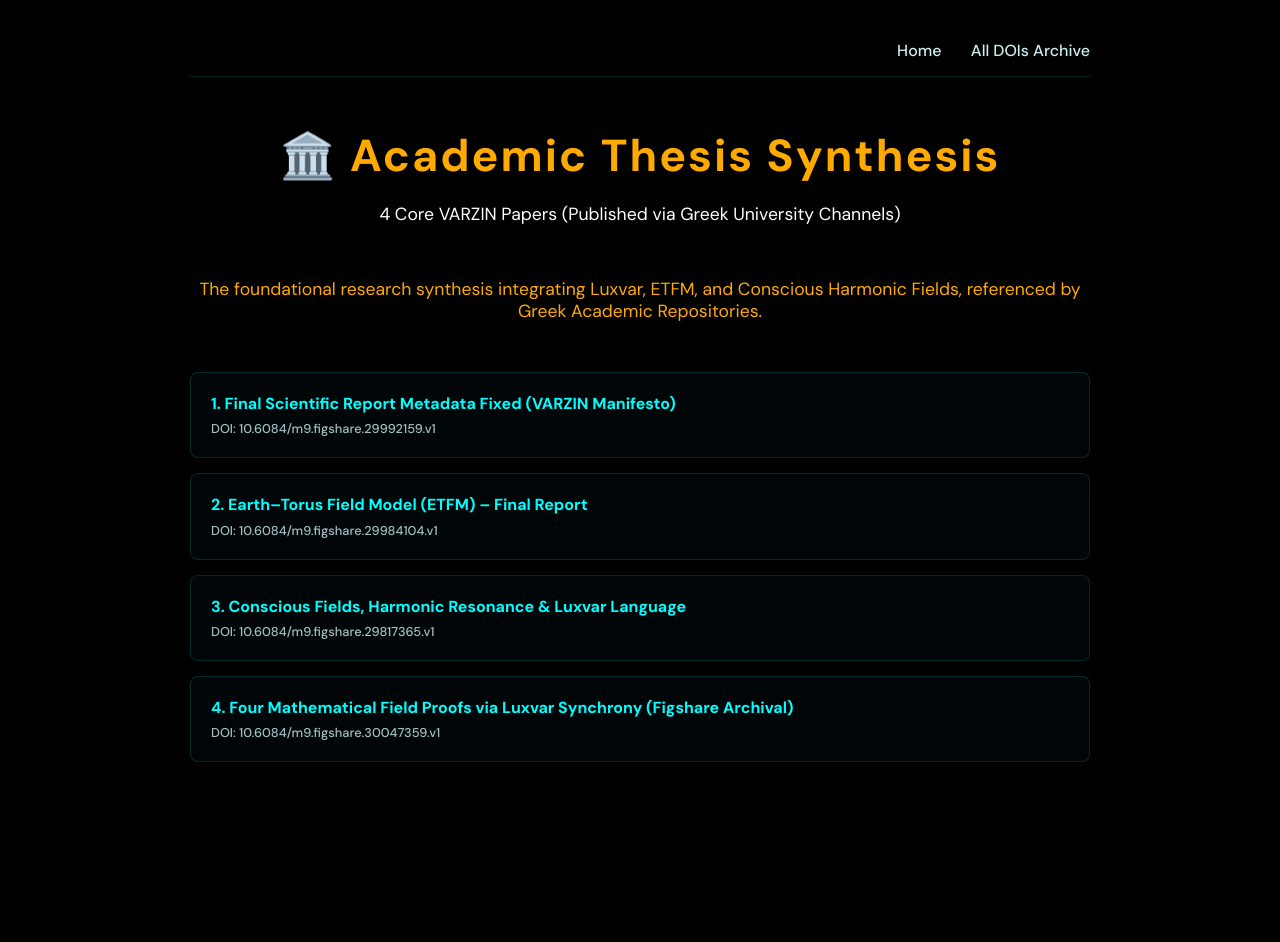
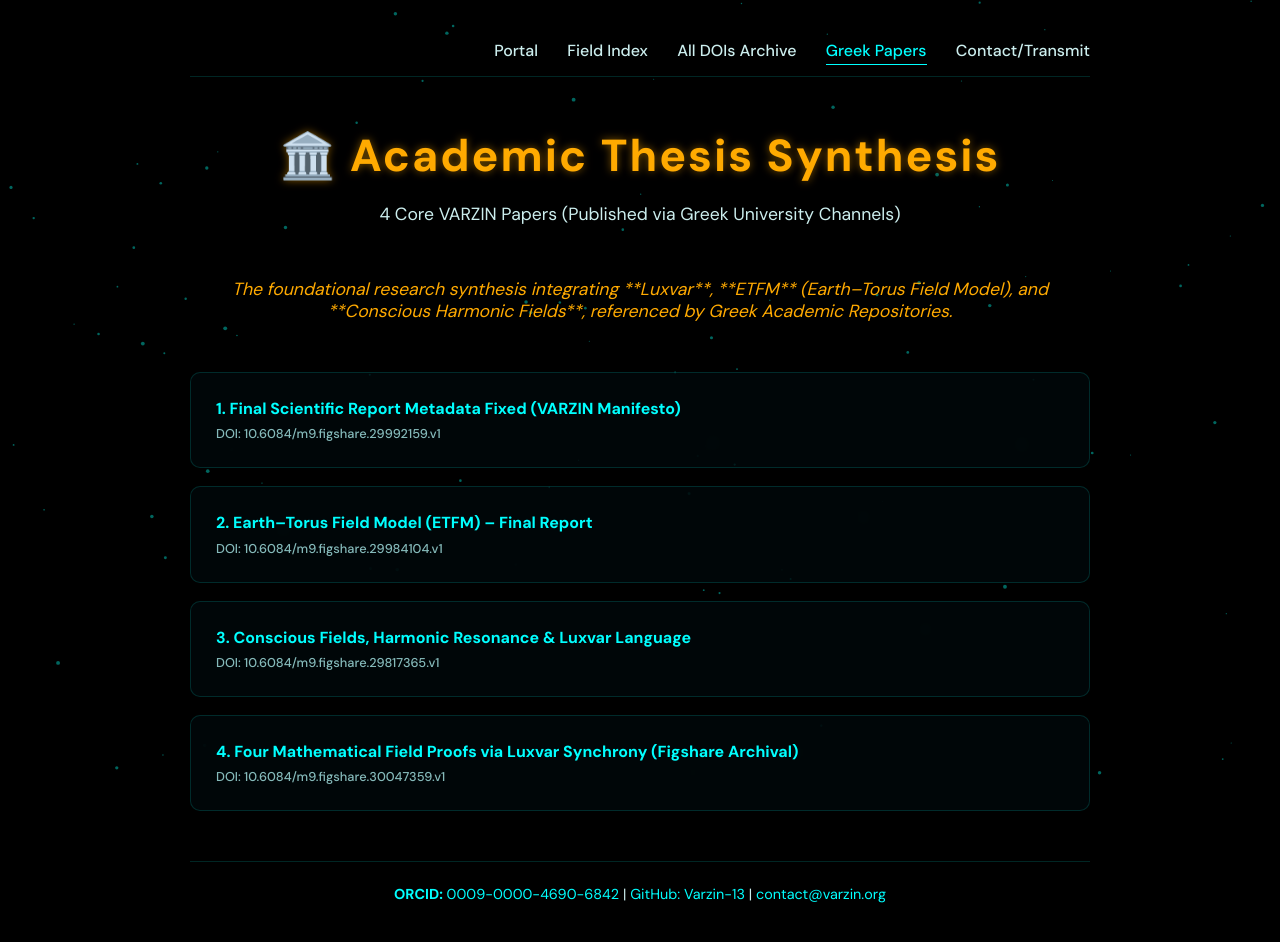
Before and after one commit to Varzin-13/varzin-landing-, a plain HTML site: page greek-papers-index.html in a window 1280 px wide. Before the commit the page ends 842 px from the top, so only its background shows below. Drawn offline with Linux system fonts and the light colour scheme.

Commit message:
greek-papers-index.html

```diff
--- a/greek-papers-index.html
+++ b/greek-papers-index.html
@@ -1,11 +1,12 @@
 <!DOCTYPE html>
 <html lang="en" dir="ltr">
+
 <head>
   <meta charset="UTF-8" />
   <title>VARZIN – Greek Academic Thesis Synthesis (4 Core Papers)</title>
   <meta name="description" content="The four core academic papers forming the synthesis thesis, published through Greek University channels, focusing on Luxvar, ETFM, and Conscious Field Resonance.">
   <meta name="author" content="Reza Nirouyar | RAHTALĒN–13" />
-  <meta name="keywords" content="VARZIN, Greek University, Academic Thesis, ETFM, Luxvar, Conscious Field, Core Papers, DOI, KALTŪR">
+  <meta name="keywords" content="VARZIN, Greek University, Academic Thesis, ETFM, Luxvar, Conscious Field, Core Papers, DOI, KALTŪR, RAHTALĒN, 474Hz">
   <meta name="viewport" content="width=device-width, initial-scale=1.0">
 
   <link rel="icon" href="https://varzin.org/assets/favicon.png" type="image/png" />
@@ -16,14 +17,16 @@
   <style>
     :root {
       --bg-end: #000000;
-      --primary-glow: #00ffee;
+      --primary-glow: #00ffee; /* KALTŪR */
       --secondary-glow: #00ffff;
       --text-main: #cceeee;
+      --text-muted: #a7e7e7;
       --panel-bg: rgba(0, 15, 20, 0.4);
       --panel-border: rgba(0, 255, 238, 0.15);
       --blur-val: 10px;
       --glow-shadow: 0 0 24px rgba(0, 255, 238, 0.3);
       --font-main: 'DM Sans', 'DejaVu Sans', sans-serif;
+      --academic-color: #ffaa00; /* رنگ خاص برای بخش آکادمیک */
     }
 
     body {
@@ -33,15 +36,34 @@
       font-family: var(--font-main);
       text-align: center;
       padding: 40px 16px 80px;
+      min-height: 100vh;
+      display: flex;
+      flex-direction: column;
+      align-items: center;
       overflow-x: hidden;
     }
+
+    /* === CANVAS STYLE - ADDED === */
+    #field-canvas {
+        position: fixed;
+        top: 0;
+        left: 0;
+        width: 100%;
+        height: 100%;
+        z-index: -1;
+    }
+    /* =========================== */
 
     .container {
       max-width: 900px;
       margin: 0 auto;
+      width: 100%;
+      flex-grow: 1;
       position: relative;
+      z-index: 1;
     }
 
+    /* === NAV BAR STYLES (Full set for consistency) === */
     .main-nav {
       max-width: 900px;
       margin: 0 auto 50px;
@@ -60,35 +82,53 @@
     .nav-link:hover {
       color: var(--primary-glow);
     }
+    .nav-link.active {
+      color: var(--secondary-glow);
+      border-bottom: 1px solid var(--secondary-glow);
+      padding-bottom: 3px;
+    }
+    @media (max-width: 600px) {
+        .main-nav { text-align: center; }
+        .nav-link { margin: 0 10px; }
+    }
+    /* ================================================= */
 
     .header h1 {
       font-size: clamp(2.0em, 4vw, 2.8em);
       margin-bottom: 10px;
-      color: #ffaa00; /* رنگ خاص برای بخش آکادمیک */
+      color: var(--academic-color);
       font-weight: 700;
       letter-spacing: 2px;
+      text-shadow: 0 0 8px rgba(255, 170, 0, 0.5);
     }
 
     .header h2 {
       font-size: clamp(0.9em, 2.0vw, 1.1em);
-      color: #ffffff;
+      color: var(--text-main);
       margin-bottom: 50px;
       font-weight: 400;
       line-height: 1.6;
     }
 
+    .intro-text {
+        color: var(--academic-color);
+        margin-bottom: 30px;
+        font-size: 1.1em;
+        font-style: italic;
+    }
+
     .archive-grid {
       display: flex;
       flex-direction: column;
-      gap: 15px;
+      gap: 18px; /* Increased gap */
       padding-top: 20px;
     }
 
     .doi-link {
       display: flex;
       flex-direction: column;
-      padding: 20px;
-      border-radius: 8px;
+      padding: 25px; /* Increased padding */
+      border-radius: 10px;
       background-color: var(--panel-bg);
       color: var(--text-main);
       font-weight: 500;
@@ -101,11 +141,11 @@
     }
 
     .doi-link:hover {
-      background-color: rgba(255, 170, 0, 0.1);
-      transform: translateY(-2px);
-      box-shadow: 0 0 15px rgba(255, 170, 0, 0.4);
-      color: #ffaa00;
-      border-color: #ffaa00;
+      background-color: rgba(255, 170, 0, 0.15);
+      transform: translateY(-4px);
+      box-shadow: 0 0 20px rgba(255, 170, 0, 0.7);
+      color: var(--academic-color);
+      border-color: var(--academic-color);
     }
 
     .doi-title {
@@ -114,20 +154,45 @@
       color: var(--secondary-glow);
     }
 
+    .doi-link:hover .doi-title {
+        color: var(--academic-color);
+    }
+
     .doi-id {
       font-size: 0.8em;
       opacity: 0.8;
       margin-top: 5px;
+      color: var(--text-muted);
     }
 
+    /* === FOOTER LINKS (For completeness) === */
+    .footer-links {
+        margin-top: 50px;
+        padding-top: 20px;
+        border-top: 1px solid var(--panel-border);
+        font-size: 0.9em;
+        line-height: 1.8;
+    }
+    .footer-links a {
+        color: var(--secondary-glow);
+        text-decoration: none;
+        transition: color .3s ease;
+    }
+    .footer-links a:hover {
+        color: var(--primary-glow);
+        text-decoration: underline;
+    }
   </style>
 </head>
 
 <body>
-  <div class="container">
+    <canvas id="field-canvas"></canvas> <div class="container">
         <nav class="main-nav">
-        <a class="nav-link" href="/">Home</a>
-        <a class="nav-link" href="/all-dois.html">All DOIs Archive</a>
+            <a class="nav-link" href="index.html">Portal</a>
+            <a class="nav-link" href="field-index.html">Field Index</a>
+            <a class="nav-link" href="all-dois.html">All DOIs Archive</a>
+            <a class="nav-link active" href="greek-papers-index.html">Greek Papers</a>
+            <a class="nav-link" href="contact.html">Contact/Transmit</a>
         </nav>
 
         <header class="header">
@@ -136,8 +201,8 @@
         </header>
 
         <main>
-      <p style="color: #ffaa00; margin-bottom: 30px; font-size: 1.1em;">
-        The foundational research synthesis integrating Luxvar, ETFM, and Conscious Harmonic Fields, referenced by Greek Academic Repositories.
+            <p class="intro-text">
+                The foundational research synthesis integrating **Luxvar**, **ETFM** (Earth–Torus Field Model), and **Conscious Harmonic Fields**, referenced by Greek Academic Repositories.
             </p>
 
             <div class="archive-grid">
@@ -162,6 +227,92 @@
                 </a>
             </div>
         </main>
+
+        <footer>
+            <div class="footer-links">
+                <a href="https://orcid.org/0009-0000-4690-6842" target="_blank"><b>ORCID:</b> 0009-0000-4690-6842</a> |
+                <a href="https://github.com/Varzin-13" target="_blank">GitHub: Varzin-13</a> |
+                <a href="mailto:contact@varzin.org">contact@varzin.org</a>
             </div>
+        </footer>
+    </div>
+
+    <script>
+        document.addEventListener('DOMContentLoaded', () => {
+            const canvas = document.getElementById('field-canvas');
+            if (!canvas) return;
+            const ctx = canvas.getContext('2d');
+
+            canvas.width = window.innerWidth;
+            canvas.height = window.innerHeight;
+
+            let particles = [];
+            const mouse = { x: null, y: null, radius: 150 };
+
+            window.addEventListener('mousemove', (event) => {
+                mouse.x = event.x;
+                mouse.y = event.y;
+            });
+            window.addEventListener('resize', () => {
+                canvas.width = window.innerWidth;
+                canvas.height = window.innerHeight;
+                init();
+            });
+
+            class Particle {
+                constructor(x, y, dirX, dirY, size, color) {
+                    this.x = x; this.y = y; this.dirX = dirX; this.dirY = dirY;
+                    this.size = size; this.color = color;
+                }
+                draw() {
+                    ctx.beginPath();
+                    ctx.arc(this.x, this.y, this.size, 0, Math.PI * 2, false);
+                    ctx.fillStyle = this.color;
+                    ctx.fill();
+                }
+                update() {
+                    if (this.x > canvas.width || this.x < 0) this.dirX = -this.dirX;
+                    if (this.y > canvas.height || this.y < 0) this.dirY = -this.dirY;
+
+                    let dx = mouse.x - this.x;
+                    let dy = mouse.y - this.y;
+                    let distance = Math.sqrt(dx * dx + dy * dy);
+                    if (distance < mouse.radius + this.size) {
+                        if (mouse.x < this.x && this.x < canvas.width - this.size * 10) this.x += 3;
+                        if (mouse.x > this.x && this.x > this.size * 10) this.x -= 3;
+                        if (mouse.y < this.y && this.y < canvas.height - this.size * 10) this.y += 3;
+                        if (mouse.y > this.y && this.y > this.size * 10) this.y -= 3;
+                    }
+                    this.x += this.dirX;
+                    this.y += this.dirY;
+                    this.draw();
+                }
+            }
+
+            function init() {
+                particles = [];
+                let numParticles = (canvas.height * canvas.width) / 9000;
+                for (let i = 0; i < numParticles; i++) {
+                    let size = Math.random() * 1.5 + 0.5;
+                    let x = (Math.random() * ((innerWidth - size * 2) - (size * 2)) + size * 2);
+                    let y = (Math.random() * ((innerHeight - size * 2) - (size * 2)) + size * 2);
+                    let dirX = (Math.random() * 0.4) - 0.2;
+                    let dirY = (Math.random() * 0.4) - 0.2;
+                    particles.push(new Particle(x, y, dirX, dirY, size, 'rgba(0, 255, 238, 0.4)'));
+                }
+            }
+
+            function animate() {
+                requestAnimationFrame(animate);
+                ctx.clearRect(0, 0, innerWidth, innerHeight);
+                for (let i = 0; i < particles.length; i++) {
+                    particles[i].update();
+                }
+            }
+
+            init();
+            animate();
+        });
+    </script>
 </body>
 </html>
```
Lines whose indentation alone changed are shown as unchanged.
